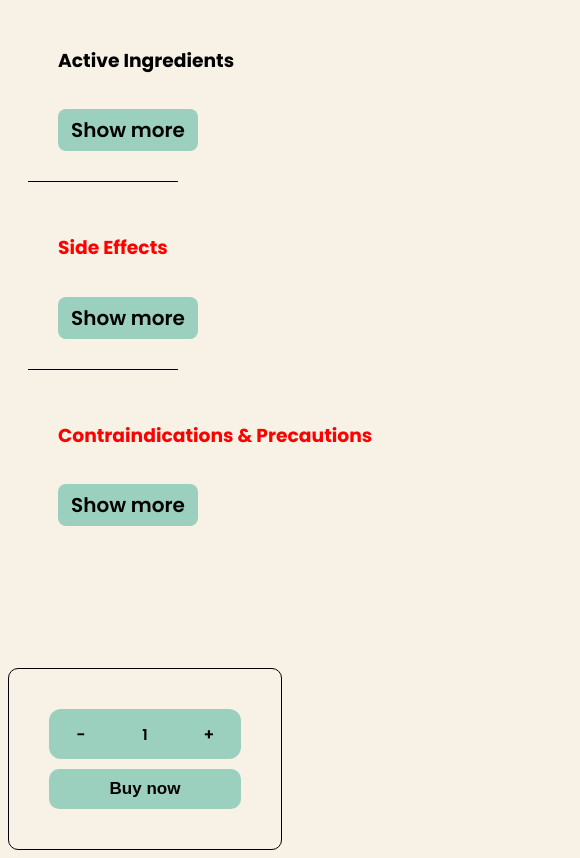
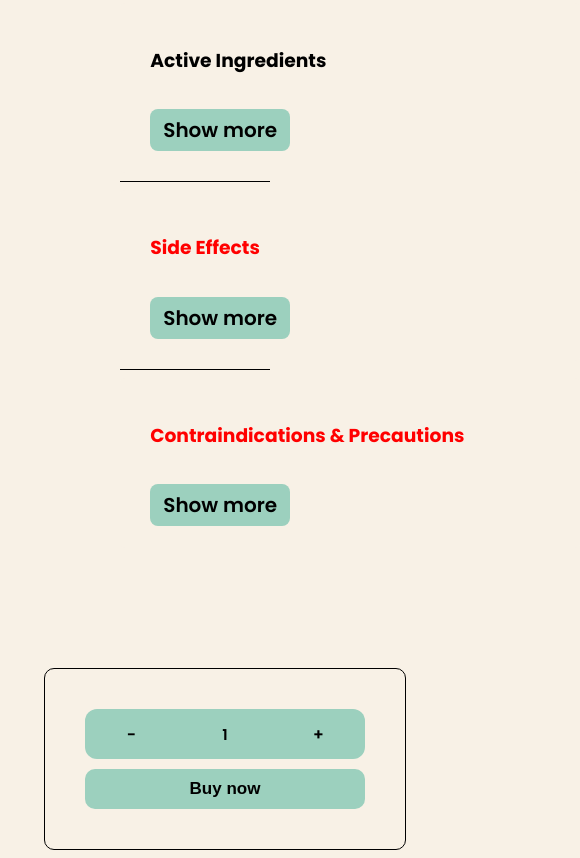
Before and after one commit to samuelhany-cpu/Tecatchy, a plain HTML site: page index.html in a window 390 px wide. Shown: the part 1072-1930 px from the top of the page, 580 px wide, since content can reach past the window. Drawn offline with Linux system fonts and the light colour scheme.

Commit message:
Update landing.css

```diff
--- a/css/landing.css
+++ b/css/landing.css
@@ -265,5 +265,22 @@ hr{
 @media screen and (max-width:700px) {
     .main-content{
         flex-direction: column;
+        align-items: center;
+    }
+    .details{
+        position: relative;
+        width: 75%;
+        left: 5rem;
     }
 }
+@media screen and (max-width:500px) {
+    .main-content{
+        flex-direction: column;
+        align-items: center;
+    }
+    .details{
+        position: relative;
+        width: 75%;
+        left: 5rem;
+    }
+}
```
